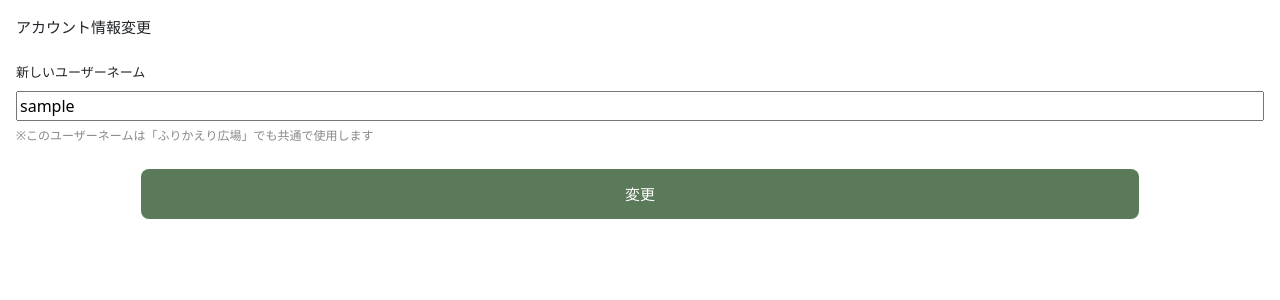
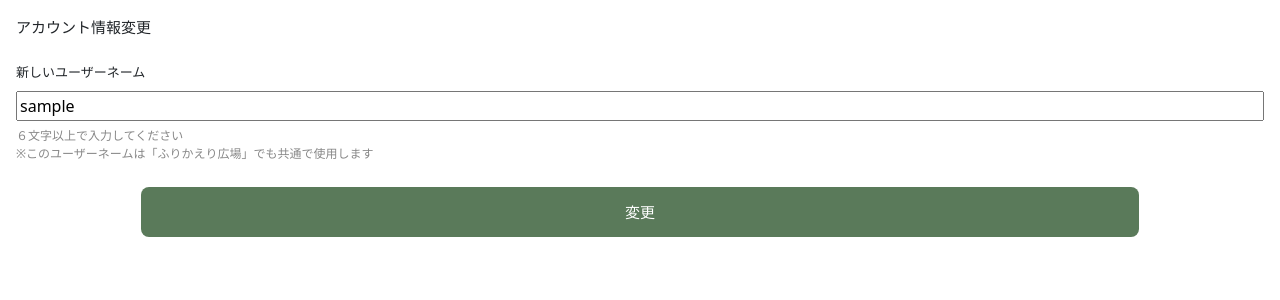
Before and after one commit to m1s0ra392-spec/Furikaeri-Wallet, a Django app: page /users/mypage/username/ in a window 1280 px wide. Shown: the part 57-357 px from the top of the page. Run offline with Django 5.2, Linux system fonts and the light colour scheme; the visitor is signed in with stand-in values (Sample User, id 1); some web fonts are replaced.

Commit message:
ログイン中のユーザーネーム変更時の文字数バリデーション修正

```diff
--- a/templates/users/mypage_username.html
+++ b/templates/users/mypage_username.html
@@ -26,6 +26,7 @@
       <p style="color:#b85c5c; font-size:12px; margin-top:4px;">{{ error }}</p>
     {% endfor %}
     <p style="font-size:12px; color:#888; margin-top:6px; margin-bottom:24px;">
+      ６文字以上で入力してください<br>
       ※このユーザーネームは「ふりかえり広場」でも共通で使用します
     </p>
 
--- a/users/forms.py
+++ b/users/forms.py
@@ -94,6 +94,10 @@ class UsernameChangeForm(forms.ModelForm):
 
     def clean_username(self):
         username = self.cleaned_data['username']
+
+         # ★追加：6文字以上チェック
+        if len(username) < 6:
+            raise forms.ValidationError("ユーザーネームは6文字以上で入力してください。")
         # 自分以外で同じ名前がいたらエラー
         if User.objects.filter(username=username).exclude(pk=self.instance.pk).exists():
             raise forms.ValidationError("このユーザーネームはすでに使われています。")
```
